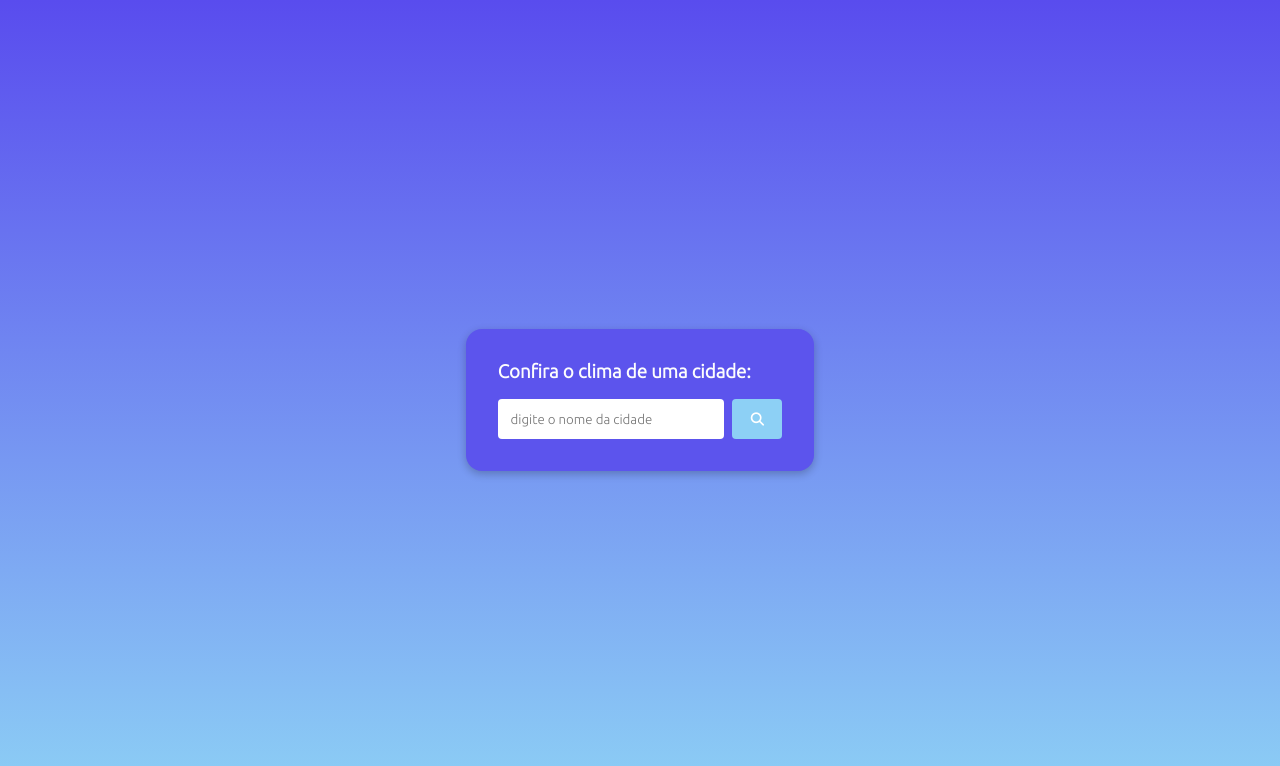
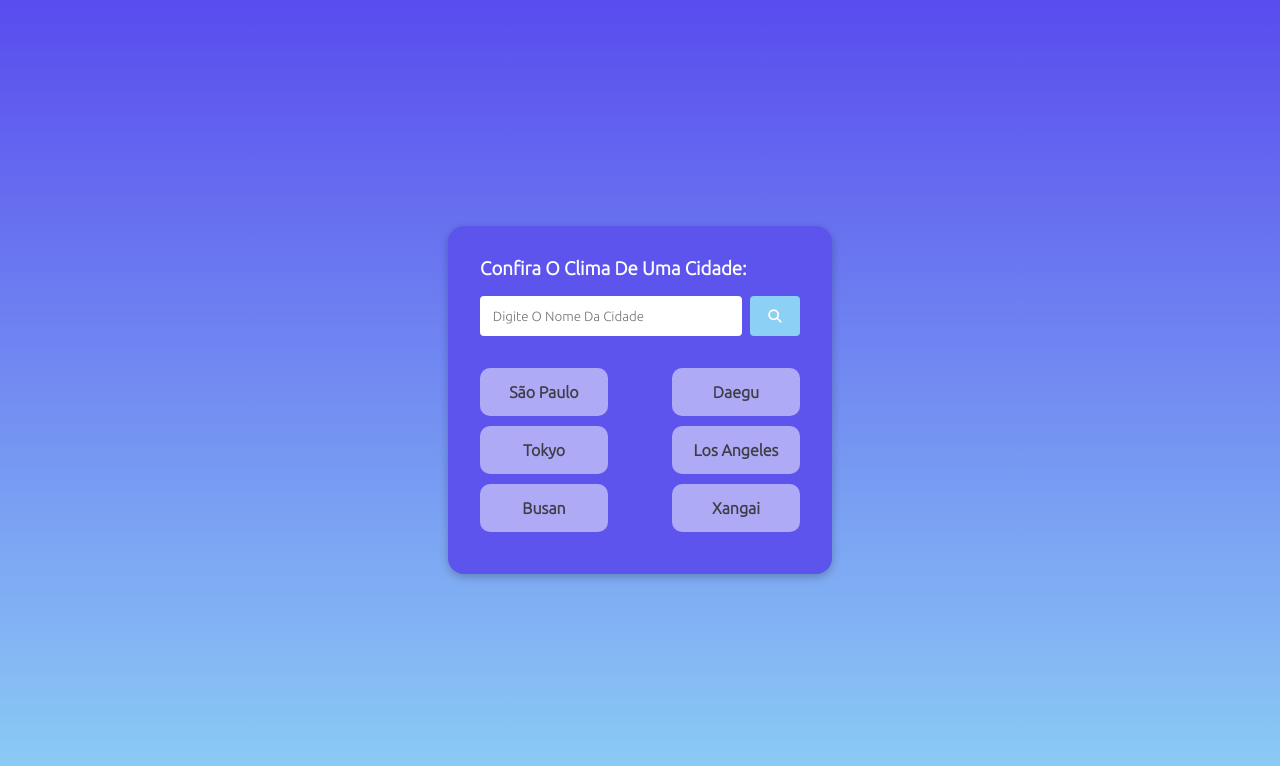
Before and after one commit to kemilyn1227/projTempo, a plain HTML site: page index.html in a window 1280 px wide. Drawn offline with Linux system fonts and the light colour scheme.

Commit message:
ModExtra

```diff
--- a/index.html
+++ b/index.html
@@ -55,11 +55,27 @@
 
         </div>
 
+        <div id="extra" class="hide">
+
+            <div id='city1' class="sugestoes">
+            <div onclick="fun('são paulo')"><p>são paulo</p></div>
+            <div onclick="fun('tokyo')"><p>tokyo</p></div>
+            <div onclick="fun('busan')"><p>busan</p></div>
+            </div>
+            <div id="city2" class="sugestoes">
+            <div onclick="fun('Daegu')"><p>Daegu</p></div>
+            <div onclick="fun('los angeles')"><p>los angeles</p></div>
+            <div onclick="fun('xangai')"><p>xangai</p></div>
+            </div>
+
+        </div>
+
     </div>
 
 
     <script src="script.js" defer></script>
 
+
     <!--defer - carrega depois que o css estiver carregado-->
 </body>
 </html>
--- a/script.js
+++ b/script.js
@@ -13,6 +13,7 @@ const weatherIconElement = document.querySelector('#weather-icon')
 const countryElement = document.querySelector('#country')
 const humidityElement = document.querySelector('#humidity span')
 const windElement = document.querySelector('#wind span')
+const extra = document.querySelector('div #extra')
 
 const weatherContainer = document.querySelector('#wheather-data')
 
@@ -21,7 +22,7 @@ const weatherContainer = document.querySelector('#wheather-data')
 const getWheatherData = async(city)=>{
     const apiWeatherURL = `https://api.openweathermap.org/data/2.5/weather?q=${city}&units=metric&appid=${apiKey}&lang=pt_br`
 
-    const res = await fetch(apiWeatherURL)
+    const res = await fetch(apiWeatherURL)//fetch devolve a pormessa
     const data = await res.json()
 
     return data
@@ -32,7 +33,7 @@ const showWheatherData = async(city)=>{
     const data = await getWheatherData(city)
 
     cityElement.innerHTML = data.name
-    tempElement.innerHTML = parseInt(data.main.temp)
+    tempElement.innerHTML = parseInt(data.main.temp) //tranforma em numero
     descElement.innerHTML = data.weather[0].description
     weatherIconElement.setAttribute("src", `http://openweathermap.org/img/wn/${data.weather[0].icon}.png`)
 
@@ -44,6 +45,11 @@ const showWheatherData = async(city)=>{
     weatherContainer.classList.remove('hide')
 
 
+}
+
+function fun(arg){
+    extra.classList.add('hide')
+    showWheatherData(arg)
 }
 
 //eventos
--- a/style.css
+++ b/style.css
@@ -6,6 +6,7 @@
     padding: 0;
     margin: 0;
     text-decoration: none;
+    text-transform: capitalize;
 }
 
 body{
@@ -107,3 +108,38 @@ body{
     padding: .6rem;
 
 }
+
+/*extra*/
+
+#extra{
+    display: flex;
+    padding-top: 2em;
+    align-items: center;
+    justify-content: center;
+}
+
+#city1{
+    padding-right: 4em;
+}
+
+#city1 div , #city2 div{
+    display: flex;
+    height: 3em;
+    width: 8em;
+    margin-bottom: 10px;
+    background-color: #aeaaf5;
+    align-items: center;
+    justify-content: center;
+    border-radius: 10px;
+    color: #3e3d47;
+    font-weight: bolder;
+
+}
+
+#city1 div:hover , #city2 div:hover{
+
+    border: 2px solid #5c54edbe;
+
+
+
+}
```
Also changed, not shown: 1 other file.
